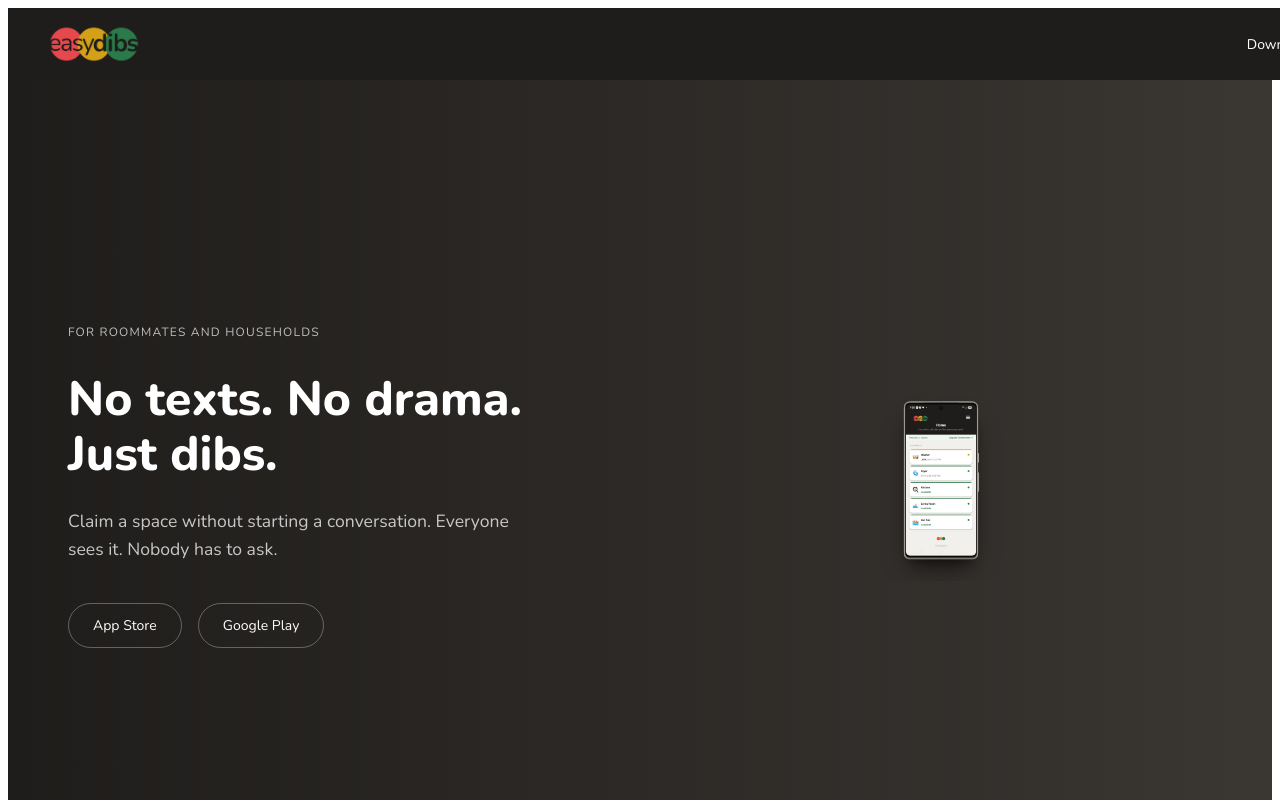
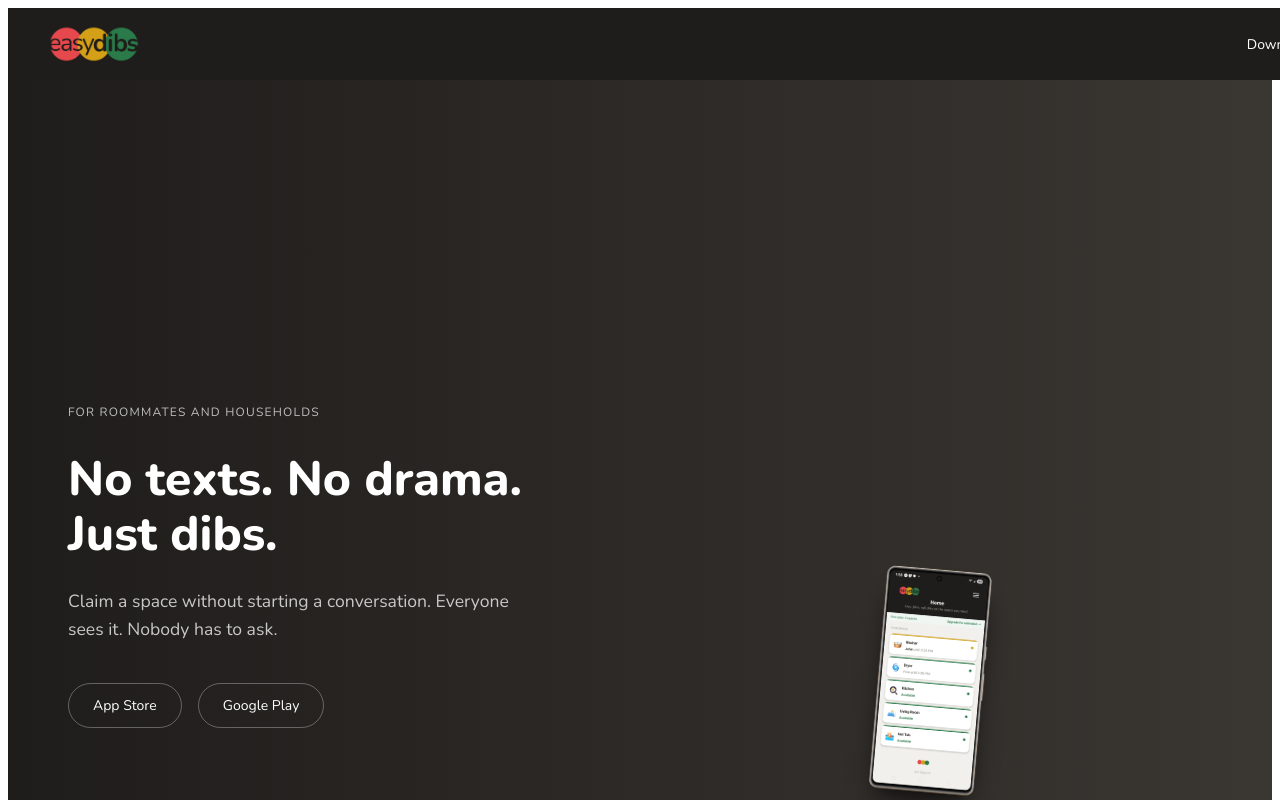
Before and after one commit to CallReady/easydibs-web, a Next.js app: page / in a window 1280 px wide. Shown: the top 800 px of the page. Built offline with nearby package versions, Linux system fonts and the light colour scheme.

Commit message:
gjkgkjghj

```diff
--- a/src/app/components/Hero.js
+++ b/src/app/components/Hero.js
@@ -11,6 +11,7 @@ export default function Hero() {
         alignItems: "center",
         padding: "80px 60px",
         gap: "60px",
+        overflow: "hidden",
       }}
     >
       {/* Left column */}
@@ -88,22 +89,29 @@ export default function Hero() {
         </div>
       </div>
 
-      {/* Right column — phone image */}
+      {/* Right column — phone image, tilted and cropped */}
       <div
         style={{
           flex: 1,
           display: "flex",
-          alignItems: "center",
+          alignItems: "flex-start",
           justifyContent: "center",
         }}
       >
-        <div style={{ position: "relative", width: "270px", height: "580px" }}>
+        <div
+          style={{
+            position: "relative",
+            width: "380px",
+            height: "800px",
+            transform: "rotate(5deg) translateY(15%)",
+          }}
+        >
           <Image
             src="/images/screenshots/home_in_frame.png"
             alt="EasyDibs app home screen"
             fill
             style={{ objectFit: "contain" }}
-            sizes="270px"
+            sizes="380px"
             priority
           />
         </div>
```
